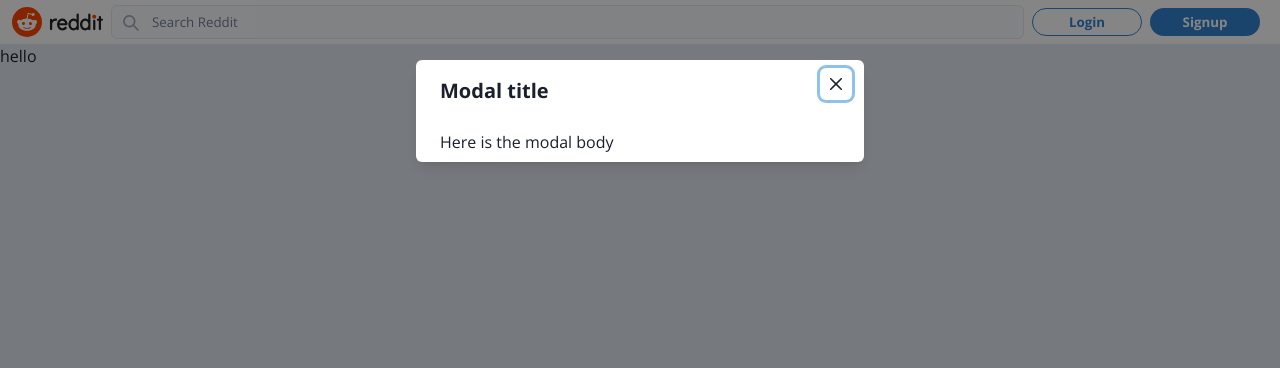
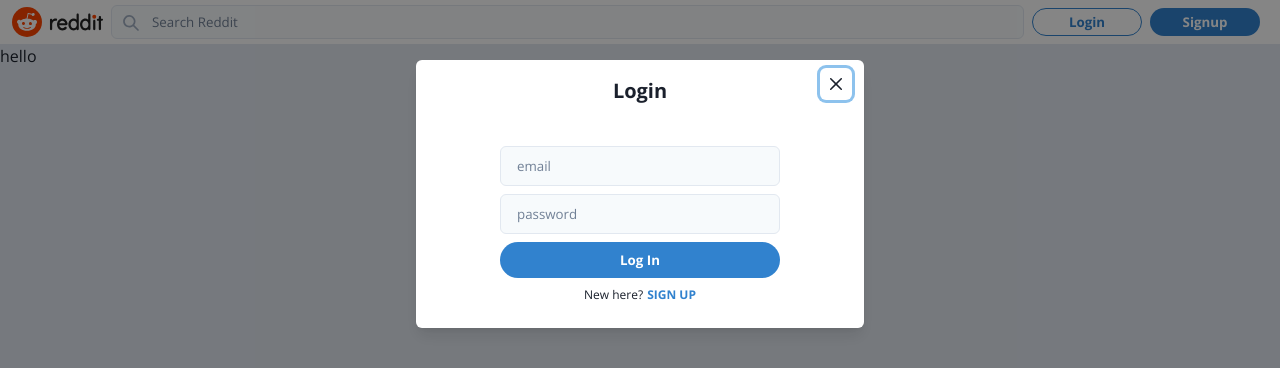
Before and after one commit to Mamsheikh/reddit-clone, a Next.js app: page / in a window 1280 px wide. Both pictures are taken after a click on the button "Login". Shown: the top 368 px of the page. Built offline with nearby package versions, Linux system fonts and the light colour scheme.

Commit message:
✨ login and signup modal

```diff
--- /dev/null
+++ b/src/components/Modal/Auth/AuthInputs.tsx
@@ -0,0 +1,18 @@
+import { Flex } from '@chakra-ui/react';
+import React from 'react';
+import { useRecoilValue } from 'recoil';
+import { authModalState } from '../../../atoms/authModalAtom';
+import Login from './Login';
+import Signup from './Signup';
+
+type AuthInputsProps = {};
+
+const AuthInputs: React.FC<AuthInputsProps> = () => {
+  const modalState = useRecoilValue(authModalState);
+  return (
+    <Flex direction={'column'} align='center' width={'100%'} mt={4}>
+      {modalState.view === 'login' ? <Login /> : <Signup />}
+    </Flex>
+  );
+};
+export default AuthInputs;
--- a/src/components/Modal/Auth/AuthModal.tsx
+++ b/src/components/Modal/Auth/AuthModal.tsx
@@ -1,5 +1,6 @@
 import {
   Button,
+  Flex,
   Modal,
   ModalBody,
   ModalCloseButton,
@@ -11,6 +12,7 @@
 import React from 'react';
 import { useRecoilState } from 'recoil';
 import { authModalState } from '../../../atoms/authModalAtom';
+import AuthInputs from './AuthInputs';
 
 const AuthModal: React.FC = () => {
   const [modalState, setModalState] = useRecoilState(authModalState);
@@ -25,9 +27,29 @@
       <Modal isOpen={modalState.open} onClose={handleClose}>
         <ModalOverlay />
         <ModalContent>
-          <ModalHeader>Modal title</ModalHeader>
+          <ModalHeader textAlign='center'>
+            {modalState.view === 'login' ? 'Login' : 'Signup'}
+            {modalState.view === 'resetPassword' && 'Reset password'}
+          </ModalHeader>
           <ModalCloseButton />
-          <ModalBody>Here is the modal body</ModalBody>
+          <ModalBody
+            display='flex'
+            flexDirection='column'
+            alignItems={'center'}
+            justifyContent={'center'}
+            pb={6}
+          >
+            <Flex
+              direction='column'
+              align={'center'}
+              justify='center'
+              width={'70%'}
+            >
+              {/* <OAuthButtons /> */}
+              <AuthInputs />
+              {/* <ResetPassword /> */}
+            </Flex>
+          </ModalBody>
         </ModalContent>
       </Modal>
     </>
--- /dev/null
+++ b/src/components/Modal/Auth/Login.tsx
@@ -0,0 +1,92 @@
+import { Button, Flex, Input, Text } from '@chakra-ui/react';
+import React, { useState } from 'react';
+import { useSetRecoilState } from 'recoil';
+import { authModalState } from '../../../atoms/authModalAtom';
+
+type LoginProps = {};
+
+const Login: React.FC<LoginProps> = () => {
+  const setAuthModalState = useSetRecoilState(authModalState);
+  const [loginForm, setLoginForm] = useState({
+    email: '',
+    password: '',
+  });
+
+  const onSubmit = () => {};
+
+  const onChange = (event: React.ChangeEvent<HTMLInputElement>) => {
+    event.preventDefault();
+    setLoginForm((prev) => ({
+      ...prev,
+      [event.target.name]: event.target.value,
+    }));
+  };
+  return (
+    <form onSubmit={onSubmit}>
+      <Input
+        name='email'
+        required
+        placeholder='email'
+        type='email'
+        mb={2}
+        fontSize={'10pt'}
+        _placeholder={{ color: 'gray.500' }}
+        _hover={{
+          bg: 'white',
+          border: '1px solid',
+          borderColor: 'blue.500',
+        }}
+        _focus={{
+          outline: 'none',
+          bg: 'white',
+          border: '1px solid',
+          borderColor: 'blue.500',
+        }}
+        bg='gray.50'
+        onChange={onChange}
+      />
+      <Input
+        required
+        name='password'
+        placeholder='password'
+        type='password'
+        mb={2}
+        fontSize={'10pt'}
+        _placeholder={{ color: 'gray.500' }}
+        _hover={{
+          bg: 'white',
+          border: '1px solid',
+          borderColor: 'blue.500',
+        }}
+        _focus={{
+          outline: 'none',
+          bg: 'white',
+          border: '1px solid',
+          borderColor: 'blue.500',
+        }}
+        bg='gray.50'
+        onChange={onChange}
+      />
+      <Button width='100%' height='36px' mb={2} type='submit'>
+        Log In
+      </Button>
+      <Flex fontSize={'9pt'} justifyContent='center'>
+        <Text mr={1}>New here?</Text>
+        <Text
+          color='blue.500'
+          fontWeight='700'
+          cursor={'pointer'}
+          onClick={() =>
+            setAuthModalState((prev) => ({
+              ...prev,
+              view: 'signup',
+            }))
+          }
+        >
+          SIGN UP
+        </Text>
+      </Flex>
+    </form>
+  );
+};
+export default Login;
--- /dev/null
+++ b/src/components/Modal/Auth/Signup.tsx
@@ -0,0 +1,115 @@
+import { Button, Flex, Input, Text } from '@chakra-ui/react';
+import React, { useState } from 'react';
+import { useSetRecoilState } from 'recoil';
+import { authModalState } from '../../../atoms/authModalAtom';
+
+type LoginProps = {};
+
+const Signup: React.FC<LoginProps> = () => {
+  const setAuthModalState = useSetRecoilState(authModalState);
+  const [signUpForm, setSignUpForm] = useState({
+    email: '',
+    password: '',
+    confirmPassword: '',
+  });
+
+  const onSubmit = () => {};
+
+  const onChange = (event: React.ChangeEvent<HTMLInputElement>) => {
+    event.preventDefault();
+    setSignUpForm((prev) => ({
+      ...prev,
+      [event.target.name]: event.target.value,
+    }));
+  };
+  return (
+    <form onSubmit={onSubmit}>
+      <Input
+        name='email'
+        required
+        placeholder='email'
+        type='email'
+        mb={2}
+        fontSize={'10pt'}
+        _placeholder={{ color: 'gray.500' }}
+        _hover={{
+          bg: 'white',
+          border: '1px solid',
+          borderColor: 'blue.500',
+        }}
+        _focus={{
+          outline: 'none',
+          bg: 'white',
+          border: '1px solid',
+          borderColor: 'blue.500',
+        }}
+        bg='gray.50'
+        onChange={onChange}
+      />
+      <Input
+        required
+        name='confirmPassword'
+        placeholder='password'
+        type='password'
+        mb={2}
+        fontSize={'10pt'}
+        _placeholder={{ color: 'gray.500' }}
+        _hover={{
+          bg: 'white',
+          border: '1px solid',
+          borderColor: 'blue.500',
+        }}
+        _focus={{
+          outline: 'none',
+          bg: 'white',
+          border: '1px solid',
+          borderColor: 'blue.500',
+        }}
+        bg='gray.50'
+        onChange={onChange}
+      />
+      <Input
+        required
+        name='password1'
+        placeholder='confirm password'
+        type='password'
+        mb={2}
+        fontSize={'10pt'}
+        _placeholder={{ color: 'gray.500' }}
+        _hover={{
+          bg: 'white',
+          border: '1px solid',
+          borderColor: 'blue.500',
+        }}
+        _focus={{
+          outline: 'none',
+          bg: 'white',
+          border: '1px solid',
+          borderColor: 'blue.500',
+        }}
+        bg='gray.50'
+        onChange={onChange}
+      />
+      <Button width='100%' height='36px' mb={2} type='submit'>
+        Sign Up
+      </Button>
+      <Flex fontSize={'9pt'} justifyContent='center'>
+        <Text mr={1}>Already a redditor?</Text>
+        <Text
+          color='blue.500'
+          fontWeight='700'
+          cursor={'pointer'}
+          onClick={() =>
+            setAuthModalState((prev) => ({
+              ...prev,
+              view: 'login',
+            }))
+          }
+        >
+          LOGIN
+        </Text>
+      </Flex>
+    </form>
+  );
+};
+export default Signup;
```
